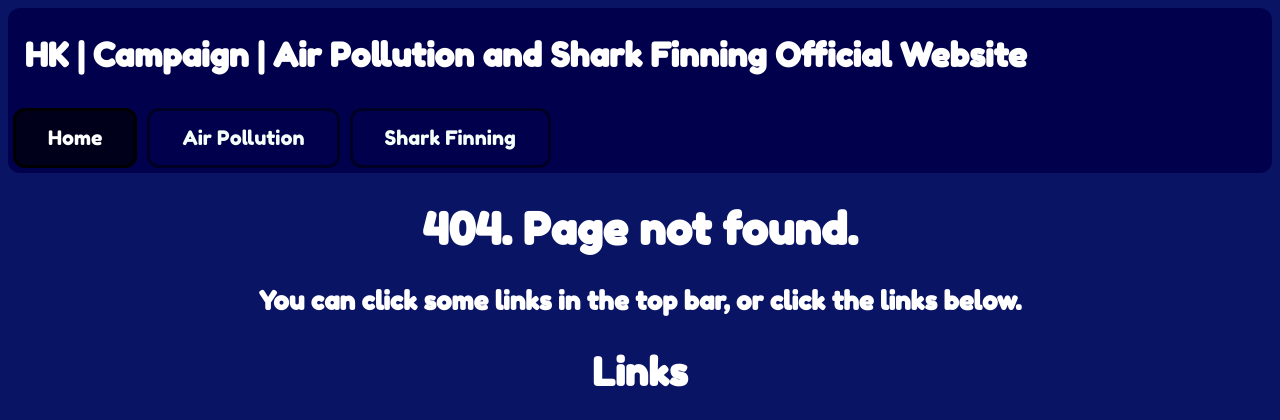
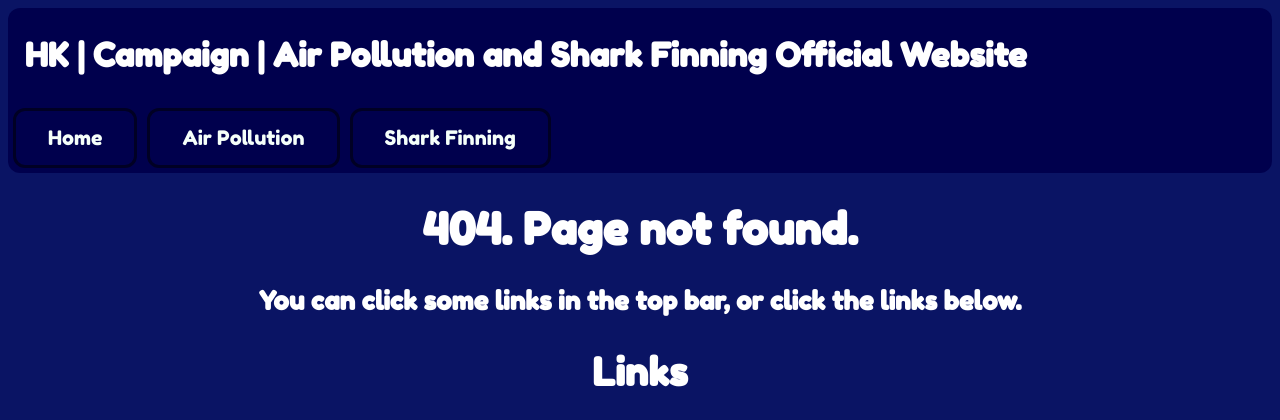
Before and after one commit to hirohitonumberonefan/HK-Campaign-Air-Pollution-and-Shark-Finning, a Flask app: template templates/404.html in a window 1280 px wide. Shown: the top 420 px of the page. Run offline with Flask 2, Linux system fonts and the light colour scheme; the template is opened without the code that fills it, so the values that code supplies are empty.

Commit message:
fix bug where it says the active page is home in 404 page

```diff
--- a/templates/404.html
+++ b/templates/404.html
@@ -80,7 +80,7 @@ body::-webkit-scrollbar-thumb {
 <body>
 <div class="topnav">
   <h2>&nbsp; HK | Campaign | Air Pollution and Shark Finning Official Website</h2>
-  <a class="active" href="home">Home</a>
+  <a class="home" href="home">Home</a>
   <a href="air_pollution">Air Pollution</a>
   <a href="shark_finning">Shark Finning</a>
 </div>
```
